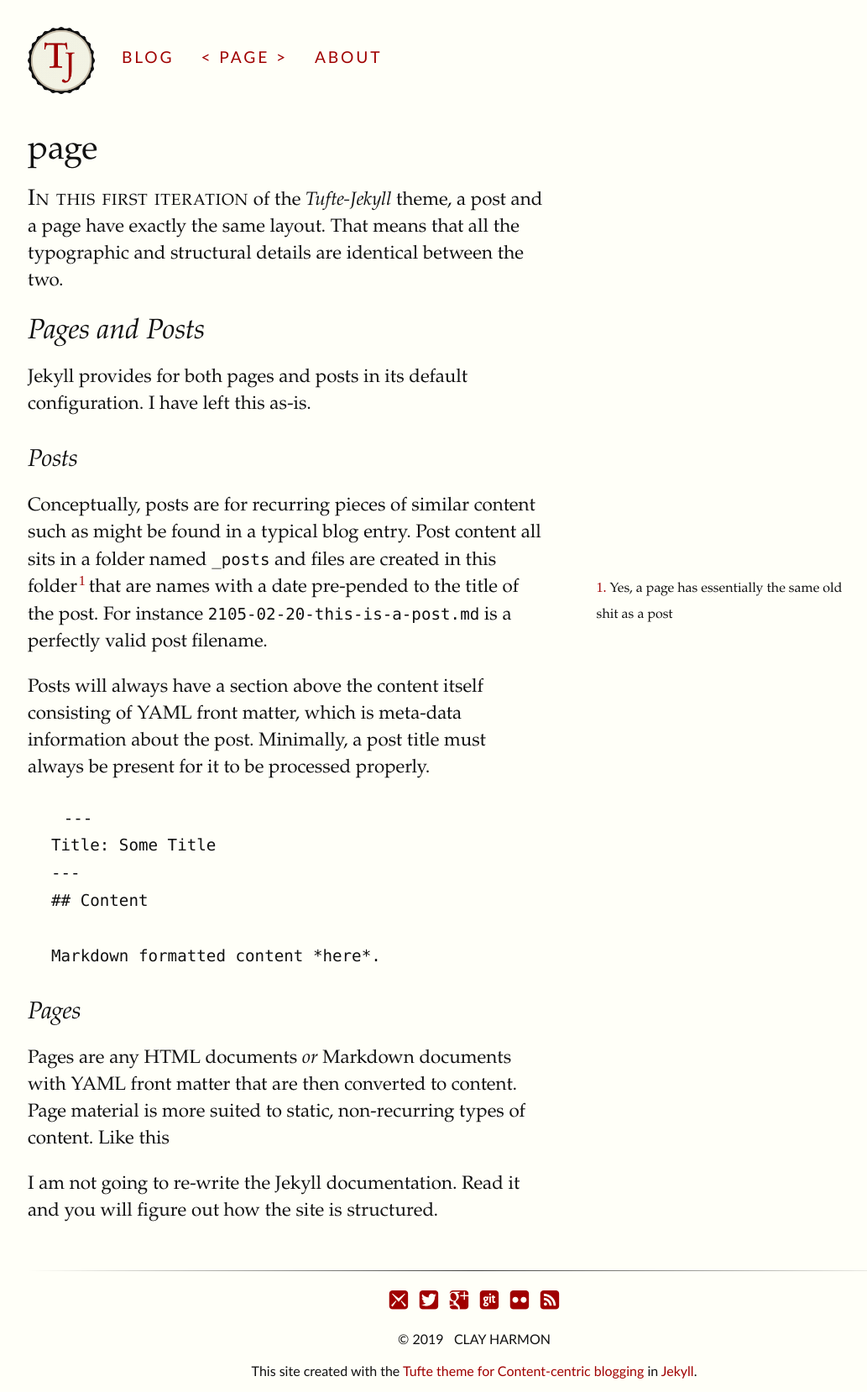
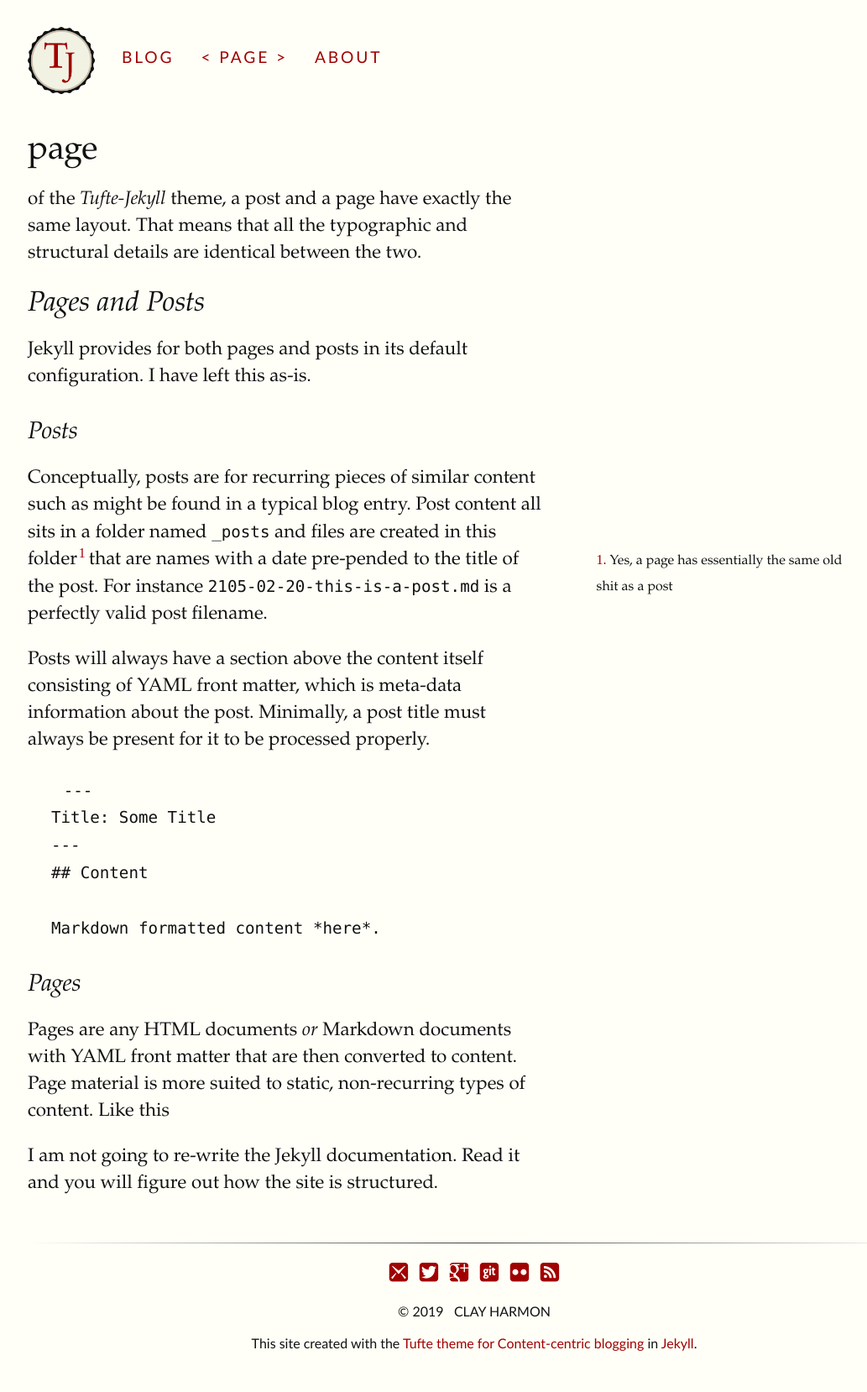
Before and after one commit to sahitpj/blog, a Jekyll site: the page built from docs/page/index.md, in a window 1280 px wide. Shown: the whole page at 84% size, without its empty margins (127-1160 px from the left). Built offline with Jekyll 4.4.1, drawn with Linux system fonts in a browser that asks for light colours; after the commit the page ends 1625 px from its top, so only the background shows below that; part of the change alters nothing that is shown.

Commit message:
minor fix

```diff
--- a/docs/page/index.md
+++ b/docs/page/index.md
@@ -2,7 +2,7 @@
 layout: post
 title: page
 ---
-{% newthought 'In this first iteration'%} of the *Tufte-Jekyll* theme, a post and a page have exactly the same layout. That means that all the typographic and structural details are identical between the two.
+of the *Tufte-Jekyll* theme, a post and a page have exactly the same layout. That means that all the typographic and structural details are identical between the two.
 
 ## Pages and Posts
 
```
